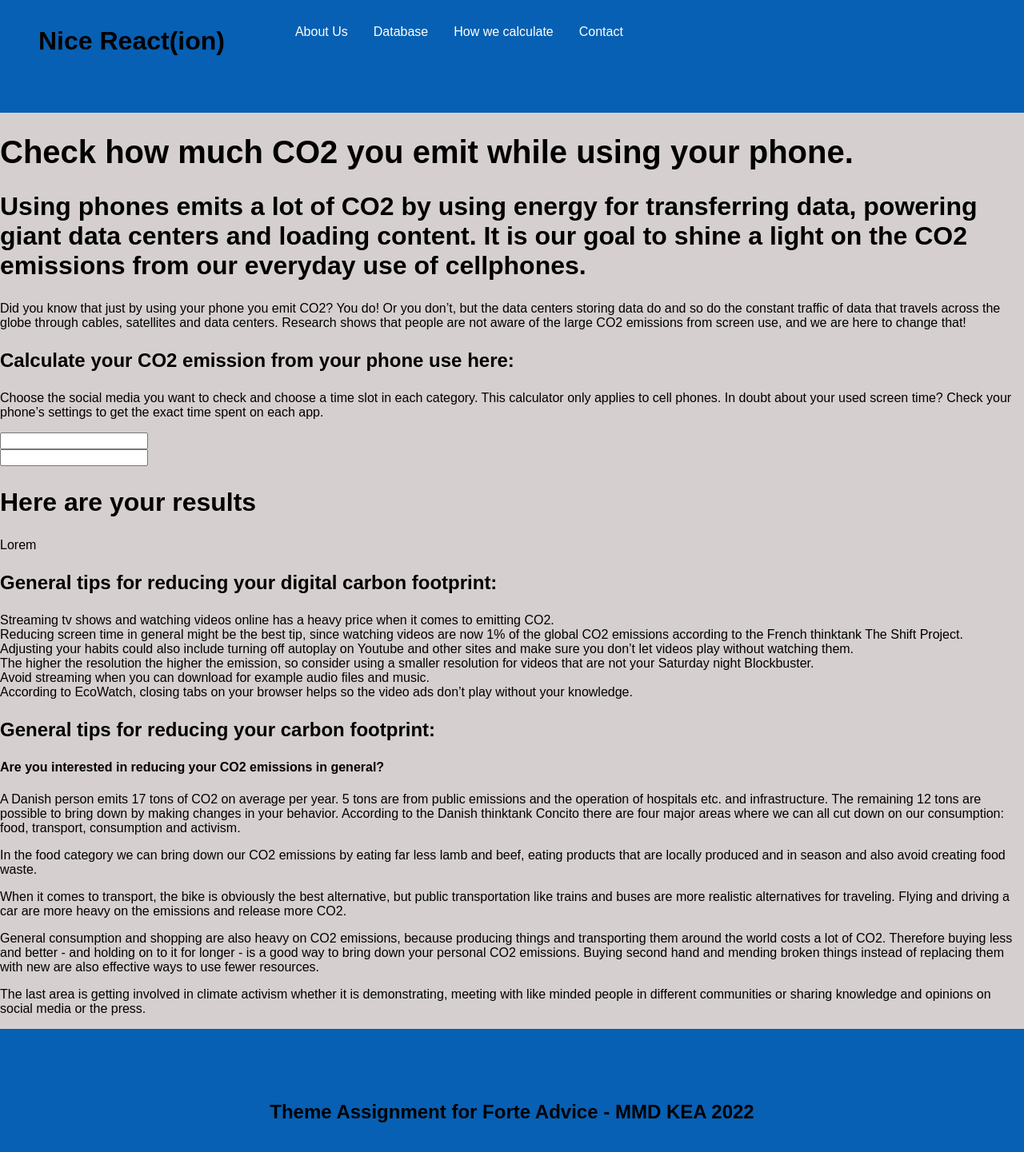
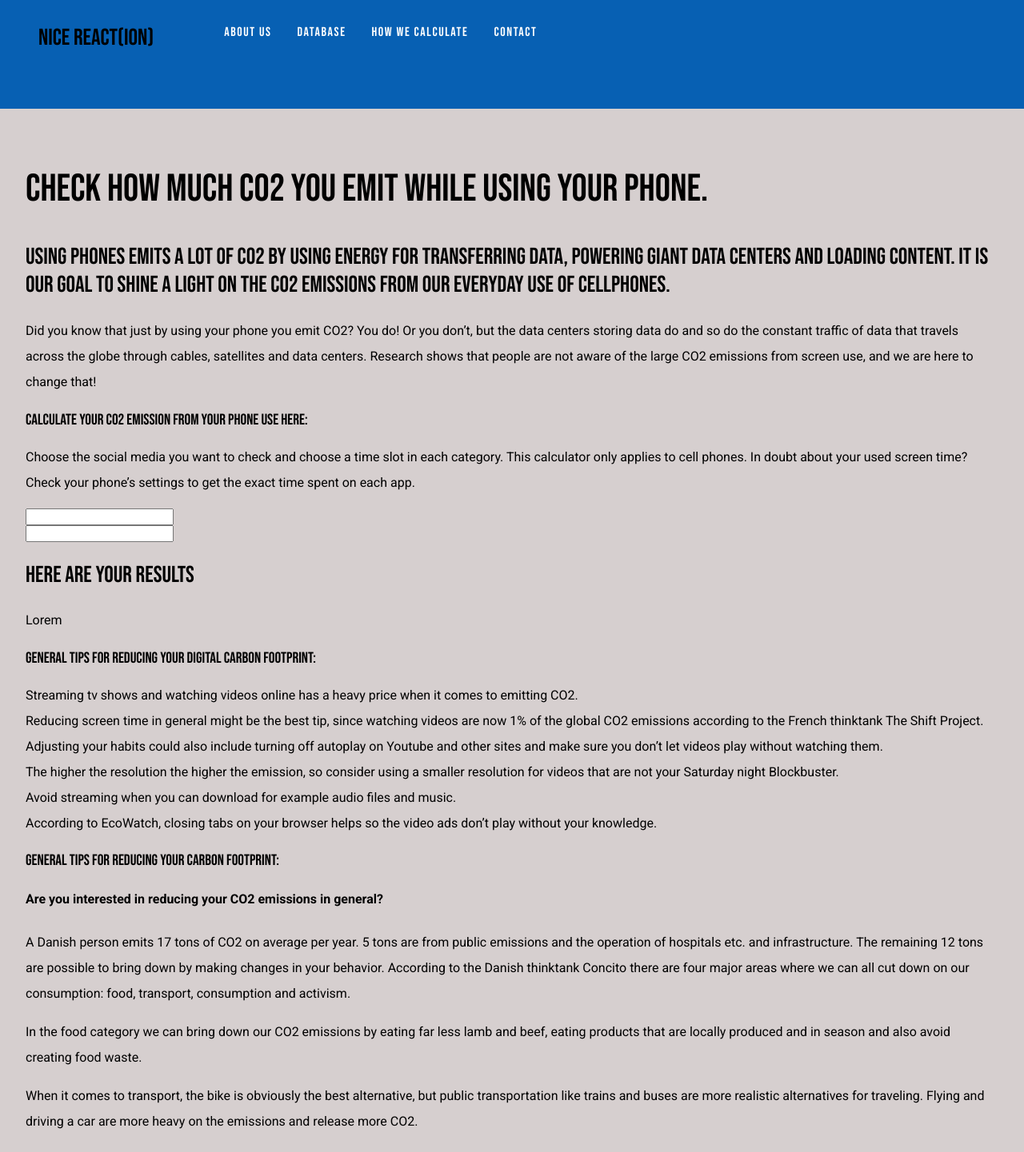
Before and after one commit to Yase0236/advice, a React (Vite) app: page / in a window 1280 px wide. Shown: the part 40-1481 px from the top of the page at 80% size. Built offline with nearby package versions, Linux system fonts and the light colour scheme.

Commit message:
changes to fonts and color etc.

```diff
--- a/components/Footer.jsx
+++ b/components/Footer.jsx
@@ -4,8 +4,8 @@ export default function Footer() {
   return (
     <div className="footer_styling">
       <div className="footer_elements">
-        <h3>Theme Assignment for Forte Advice - MMD KEA 2022 </h3>
-        <h4>Group members: Jasmin, Nancy and Sabine.</h4>
+        <h3 className="footer_font">Theme Assignment for Forte Advice - MMD KEA 2022 </h3>
+        <p className="footer_font">Group members: Jasmin, Nancy and Sabine.</p>
       </div>
     </div>
   );
--- a/index.html
+++ b/index.html
@@ -4,6 +4,15 @@
     <meta charset="UTF-8" />
     <link rel="icon" type="image/svg+xml" href="/vite.svg" />
     <meta name="viewport" content="width=device-width, initial-scale=1.0" />
+
+    <link rel="preconnect" href="https://fonts.googleapis.com" />
+    <link rel="preconnect" href="https://fonts.gstatic.com" crossorigin />
+    <link href="https://fonts.googleapis.com/css2?family=Roboto:ital,wght@0,100;0,300;0,400;0,500;0,700;0,900;1,100;1,300;1,400;1,500;1,700;1,900&display=swap" rel="stylesheet" />
+
+    <link rel="preconnect" href="https://fonts.googleapis.com" />
+    <link rel="preconnect" href="https://fonts.gstatic.com" crossorigin />
+    <link href="https://fonts.googleapis.com/css2?family=Bebas+Neue&display=swap" rel="stylesheet" />
+
     <title>Forte Advice</title>
   </head>
   <body>
--- a/src/App.jsx
+++ b/src/App.jsx
@@ -9,10 +9,14 @@ function App() {
   return (
     <div className="App">
       <Header />
-      <Introduction />
-      <Calculate />
-      <Results />
-      <Tips />
+
+      <section class="main">
+        <Introduction />
+        <Calculate />
+        <Results />
+        <Tips />
+      </section>
+
       <Footer />
     </div>
   );
--- a/src/index.css
+++ b/src/index.css
@@ -2,12 +2,13 @@
   box-sizing: border-box;
 }
 :root {
-  font-family: "Zen Kurenaido", sans-serif;
+  --font-secondary: "Roboto", sans-serif;
+  --font-primary: "Bebas Neue", sans-serif;
   /* font-weight: 400; */
 
   color-scheme: light dark;
   --main-color: #0760b3;
-  --main-background-color: rgb(214, 207, 207);
+  --light-color: rgb(214, 207, 207);
   --font-color0: black;
 
   font-synthesis: none;
@@ -20,35 +21,44 @@ html {
   scroll-behavior: smooth;
 }
 body {
-  background-color: var(--main-background-color);
+  background-color: var(--light-color);
   padding: 0;
   margin: 0;
 }
-main {
-  /* width: 80vw; */
-  max-width: 1200px;
-  margin: 0 auto;
+.main {
+  /* margin: 2rem; */
+  padding: 2rem;
 }
 h1 {
-  font-size: 2.5rem;
+  font-size: 3rem;
+  font-family: var(--font-primary);
   color: var(--font-color0);
 }
 h2 {
-  font-size: 2rem;
+  font-size: 1.8rem;
+  font-family: var(--font-primary);
   color: var(--font-color0);
 }
 h3 {
-  font-size: 1.5rem;
+  font-size: 1.2rem;
   color: var(--font-color0);
+  font-family: var(--font-primary);
 }
 h4,
 p {
   font-size: 1rem;
+  font-family: var(--font-secondary);
   color: var(--font-color0);
+  line-height: 2rem;
+}
+a {
+  font-family: var(--font-primary);
+  letter-spacing: 0.1rem;
 }
 /***************header styling****************/
 .header_styling {
   background-color: var(--main-color);
+
   color: white;
   display: flex;
   flex-direction: row;
@@ -81,8 +91,10 @@ a {
 .footer_styling {
   background-color: var(--main-color);
   padding: 3rem;
-  color: white;
   text-align: center;
+}
+.footer_font {
+  color: var(--light-color);
 }
 .footer_elements {
   margin: 2rem;
```
Also changed, not shown: components/Calculate.jsx (+3 -4 lines).
